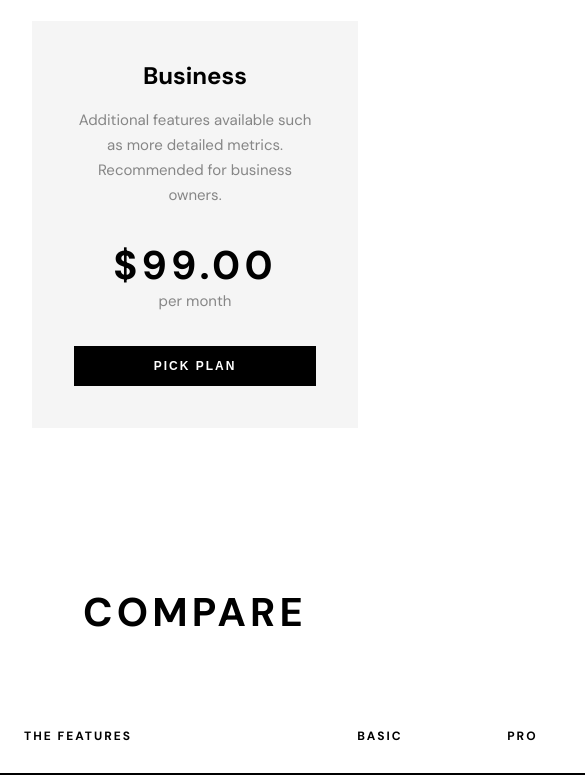
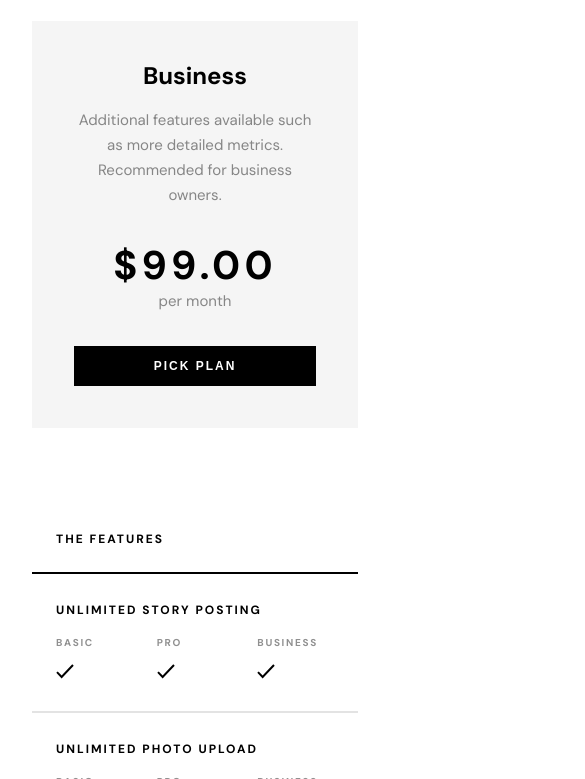
Before and after one commit to BBrownley/photosnap, a plain HTML site: page pricing.html in a window 390 px wide. Shown: the part 1960-2739 px from the top of the page, 585 px wide, since content can reach past the window. Drawn offline with Linux system fonts and the light colour scheme.

Commit message:
Added mobile view of pricing chart

```diff
--- a/scss/pages/_pricing.scss
+++ b/scss/pages/_pricing.scss
@@ -75,6 +75,9 @@
       }
     }
   }
+  @media (max-width: 770px) {
+    margin-bottom: 0;
+  }
 }
 
 .pricing-cards {
@@ -133,7 +136,7 @@
       flex-direction: row;
       padding: 2.625rem;
       h2 {
-        margin-right: -.5rem;
+        margin-right: -0.5rem;
       }
       .btn--main {
         display: none;
@@ -221,4 +224,68 @@
       }
     }
   }
+  @media (max-width: 770px) {
+    h2 {
+      display: none;
+    }
+    .chart {
+      padding: 2rem;
+      width: 100%;
+      margin-bottom: 4rem;
+      .chart-row {
+        position: relative;
+        &.primary h4:not(:first-of-type) {
+          display: none;
+        }
+        &.primary h4:first-of-type {
+          bottom: 1.25rem;
+        }
+        h4 {
+          width: 100%;
+          position: absolute;
+        }
+        .check-container {
+          margin-top: 4rem;
+          text-align: left;
+          position: relative;
+          &:nth-of-type(1) {
+            &::before {
+              content: "basic";
+              text-transform: uppercase;
+              position: absolute;
+              top: -2rem;
+              color: #909090;
+              font-size: 10px;
+              letter-spacing: 1.67px;
+              font-weight: bold;
+            }
+          }
+          &:nth-of-type(2) {
+            &::before {
+              content: "pro";
+              text-transform: uppercase;
+              position: absolute;
+              top: -2rem;
+              color: #909090;
+              font-size: 10px;
+              letter-spacing: 1.67px;
+              font-weight: bold;
+            }
+          }
+          &:nth-of-type(3) {
+            &::before {
+              content: "business";
+              text-transform: uppercase;
+              position: absolute;
+              top: -2rem;
+              color: #909090;
+              font-size: 10px;
+              letter-spacing: 1.67px;
+              font-weight: bold;
+            }
+          }
+        }
+      }
+    }
+  }
 }
```
Also changed, not shown: main.min.css.
